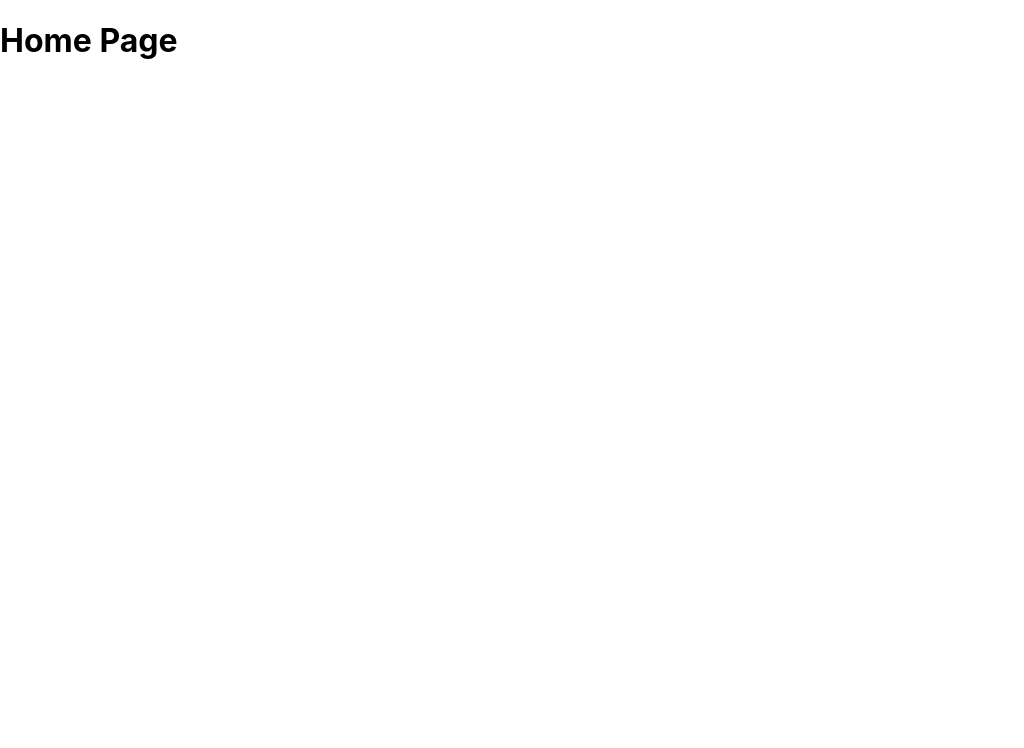
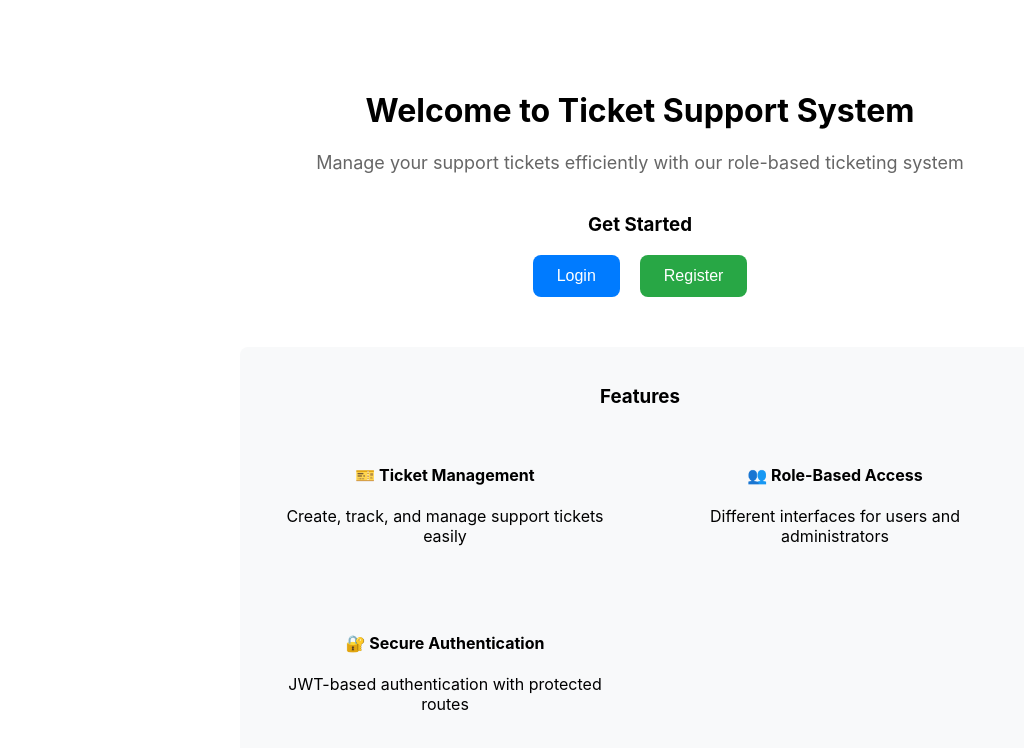
Before and after one commit to MohanraamS15/ticket-supporting-system, a React (Create React App) app in the folder frontend/: page / in a window 1280 px wide. Shown: the top 748 px of the page, without its empty margins (0-1024 px from the left). Built offline with nearby package versions, Linux system fonts and the light colour scheme.

Commit message:
Update frontend with logout function

```diff
--- a/frontend/src/App.js
+++ b/frontend/src/App.js
@@ -1,5 +1,8 @@
+// Update your existing App.js file with these changes:
+
 import React from 'react';
 import { BrowserRouter as Router, Routes, Route } from 'react-router-dom';
+import Home from './components/Home';  // Add this import
 import Login from './components/Login';
 import Register from './components/Register';
 import Dashboard from './components/Dashboard';
@@ -11,7 +14,7 @@ function App() {
     <Router>
       <Routes>
         {/* Public Routes */}
-        <Route path="/" element={<h1>Home Page</h1>} />
+        <Route path="/" element={<Home />} />
         <Route path="/login" element={<Login />} />
         <Route path="/register" element={<Register />} />
 
--- a/frontend/src/components/Admin.js
+++ b/frontend/src/components/Admin.js
@@ -1,10 +1,12 @@
 import React, { useEffect, useState } from 'react';
 import axios from 'axios';
+import { useNavigate } from 'react-router-dom';
 
 const Admin = () => {
   const [tickets, setTickets] = useState([]);
   const [message, setMessage] = useState('');
   const token = localStorage.getItem('token');
+  const navigate = useNavigate();
 
   useEffect(() => {
     const fetchTickets = async () => {
@@ -49,9 +51,37 @@ const Admin = () => {
     }
   };
 
+  const handleLogout = () => {
+    localStorage.removeItem('token');
+    localStorage.removeItem('role');
+    navigate('/');
+  };
+
   return (
     <div style={{ maxWidth: 700, margin: '30px auto' }}>
-      <h2>Admin Panel</h2>
+      <div style={{
+        display: 'flex',
+        justifyContent: 'space-between',
+        alignItems: 'center',
+        marginBottom: '20px'
+      }}>
+        <h2>Admin Panel</h2>
+        <button
+          onClick={handleLogout}
+          style={{
+            padding: '10px 20px',
+            backgroundColor: '#dc3545',
+            color: 'white',
+            border: 'none',
+            borderRadius: '5px',
+            cursor: 'pointer',
+            fontSize: '14px'
+          }}
+        >
+          Logout
+        </button>
+      </div>
+
       {message && <p style={{ color: 'green' }}>{message}</p>}
       {tickets.length === 0 ? (
         <p>No tickets found.</p>
--- a/frontend/src/components/Dashboard.js
+++ b/frontend/src/components/Dashboard.js
@@ -1,5 +1,6 @@
 import React, { useEffect, useState } from 'react';
 import axios from 'axios';
+import { useNavigate } from 'react-router-dom';
 
 const Dashboard = () => {
   const [tickets, setTickets] = useState([]);
@@ -7,6 +8,7 @@ const Dashboard = () => {
   const [message, setMessage] = useState('');
 
   const token = localStorage.getItem('token');
+  const navigate = useNavigate();
 
   useEffect(() => {
     const fetchTickets = async () => {
@@ -51,9 +53,36 @@ const Dashboard = () => {
     }
   };
 
+  const handleLogout = () => {
+    localStorage.removeItem('token');
+    localStorage.removeItem('role');
+    navigate('/');
+  };
+
   return (
     <div style={{ maxWidth: 600, margin: '30px auto' }}>
-      <h2>User Dashboard</h2>
+      <div style={{
+        display: 'flex',
+        justifyContent: 'space-between',
+        alignItems: 'center',
+        marginBottom: '20px'
+      }}>
+        <h2>User Dashboard</h2>
+        <button
+          onClick={handleLogout}
+          style={{
+            padding: '10px 20px',
+            backgroundColor: '#dc3545',
+            color: 'white',
+            border: 'none',
+            borderRadius: '5px',
+            cursor: 'pointer',
+            fontSize: '14px'
+          }}
+        >
+          Logout
+        </button>
+      </div>
 
       <h3>Create New Ticket</h3>
       <form onSubmit={handleSubmit}>
--- /dev/null
+++ b/frontend/src/components/Home.js
@@ -0,0 +1,163 @@
+// Create this file at: frontend/src/components/Home.js
+
+import React from 'react';
+import { Link, useNavigate } from 'react-router-dom';
+
+const Home = () => {
+  const navigate = useNavigate();
+  const token = localStorage.getItem('token');
+  const role = localStorage.getItem('role');
+
+  const handleLogout = () => {
+    localStorage.removeItem('token');
+    localStorage.removeItem('role');
+    navigate('/');
+  };
+
+  return (
+    <div style={{
+      maxWidth: 800,
+      margin: '50px auto',
+      textAlign: 'center',
+      padding: '20px'
+    }}>
+      <h1>Welcome to Ticket Support System</h1>
+      <p style={{
+        fontSize: '18px',
+        color: '#666',
+        marginBottom: '40px'
+      }}>
+        Manage your support tickets efficiently with our role-based ticketing system
+      </p>
+
+      {!token ? (
+        // Show login/register options for unauthenticated users
+        <div style={{ marginTop: '30px' }}>
+          <h3>Get Started</h3>
+          <div style={{
+            display: 'flex',
+            justifyContent: 'center',
+            gap: '20px',
+            flexWrap: 'wrap'
+          }}>
+            <Link to="/login">
+              <button style={{
+                padding: '12px 24px',
+                fontSize: '16px',
+                backgroundColor: '#007bff',
+                color: 'white',
+                border: 'none',
+                borderRadius: '8px',
+                cursor: 'pointer',
+                textDecoration: 'none'
+              }}>
+                Login
+              </button>
+            </Link>
+            <Link to="/register">
+              <button style={{
+                padding: '12px 24px',
+                fontSize: '16px',
+                backgroundColor: '#28a745',
+                color: 'white',
+                border: 'none',
+                borderRadius: '8px',
+                cursor: 'pointer',
+                textDecoration: 'none'
+              }}>
+                Register
+              </button>
+            </Link>
+          </div>
+        </div>
+      ) : (
+        // Show navigation options for authenticated users
+        <div style={{ marginTop: '30px' }}>
+          <h3>Welcome back!</h3>
+          <p>You are logged in as: <strong>{role}</strong></p>
+          <div style={{
+            display: 'flex',
+            justifyContent: 'center',
+            gap: '20px',
+            flexWrap: 'wrap',
+            marginTop: '20px'
+          }}>
+            {role === 'admin' ? (
+              <Link to="/admin">
+                <button style={{
+                  padding: '12px 24px',
+                  fontSize: '16px',
+                  backgroundColor: '#dc3545',
+                  color: 'white',
+                  border: 'none',
+                  borderRadius: '8px',
+                  cursor: 'pointer'
+                }}>
+                  Admin Panel
+                </button>
+              </Link>
+            ) : (
+              <Link to="/dashboard">
+                <button style={{
+                  padding: '12px 24px',
+                  fontSize: '16px',
+                  backgroundColor: '#007bff',
+                  color: 'white',
+                  border: 'none',
+                  borderRadius: '8px',
+                  cursor: 'pointer'
+                }}>
+                  My Dashboard
+                </button>
+              </Link>
+            )}
+            <button
+              onClick={handleLogout}
+              style={{
+                padding: '12px 24px',
+                fontSize: '16px',
+                backgroundColor: '#6c757d',
+                color: 'white',
+                border: 'none',
+                borderRadius: '8px',
+                cursor: 'pointer'
+              }}
+            >
+              Logout
+            </button>
+          </div>
+        </div>
+      )}
+
+      <div style={{
+        marginTop: '50px',
+        padding: '20px',
+        backgroundColor: '#f8f9fa',
+        borderRadius: '8px'
+      }}>
+        <h3>Features</h3>
+        <div style={{
+          display: 'grid',
+          gridTemplateColumns: 'repeat(auto-fit, minmax(250px, 1fr))',
+          gap: '20px',
+          marginTop: '20px'
+        }}>
+          <div style={{ padding: '15px' }}>
+            <h4>🎫 Ticket Management</h4>
+            <p>Create, track, and manage support tickets easily</p>
+          </div>
+          <div style={{ padding: '15px' }}>
+            <h4>👥 Role-Based Access</h4>
+            <p>Different interfaces for users and administrators</p>
+          </div>
+          <div style={{ padding: '15px' }}>
+            <h4>🔐 Secure Authentication</h4>
+            <p>JWT-based authentication with protected routes</p>
+          </div>
+        </div>
+      </div>
+    </div>
+  );
+};
+
+export default Home;
```
